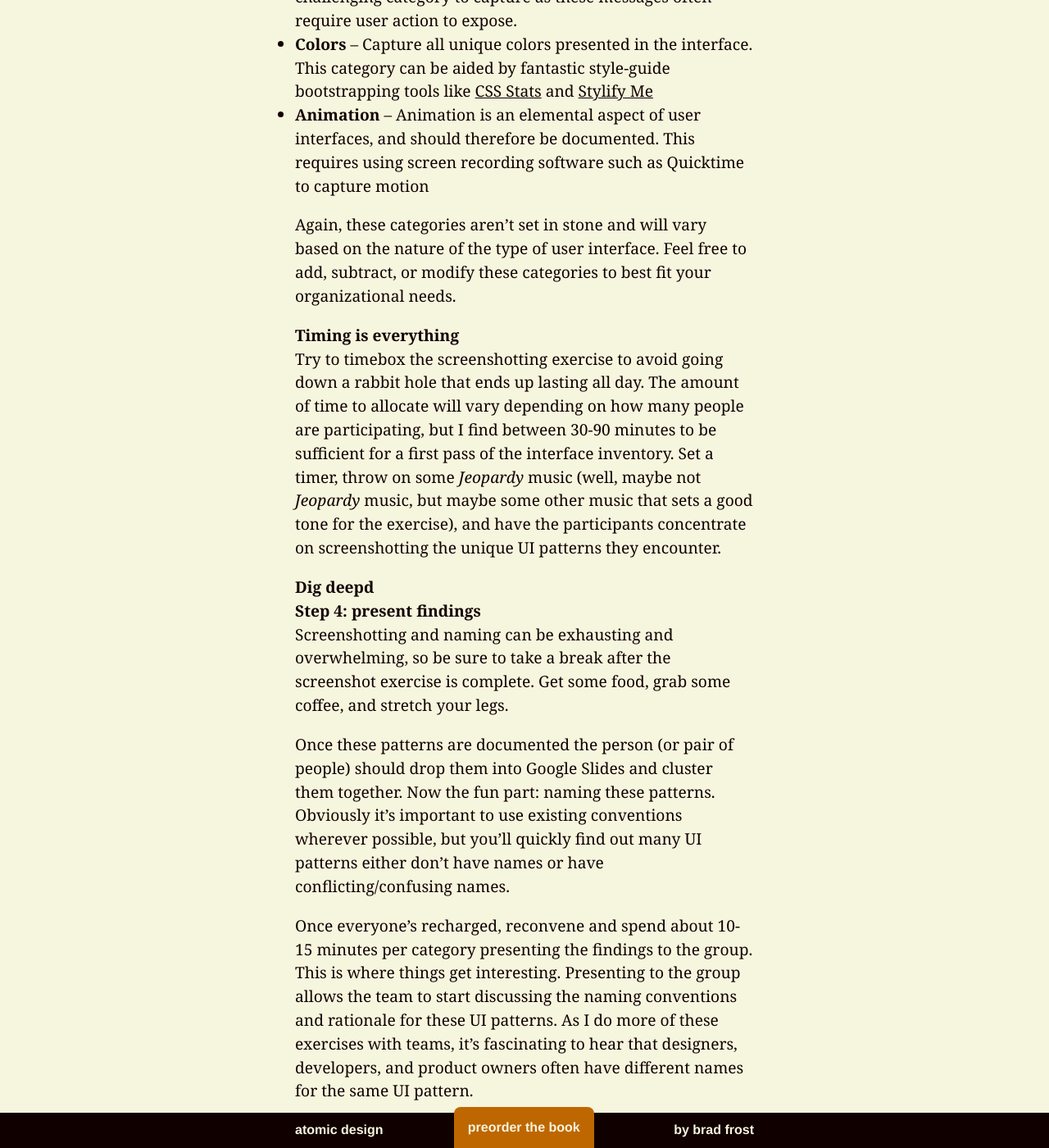
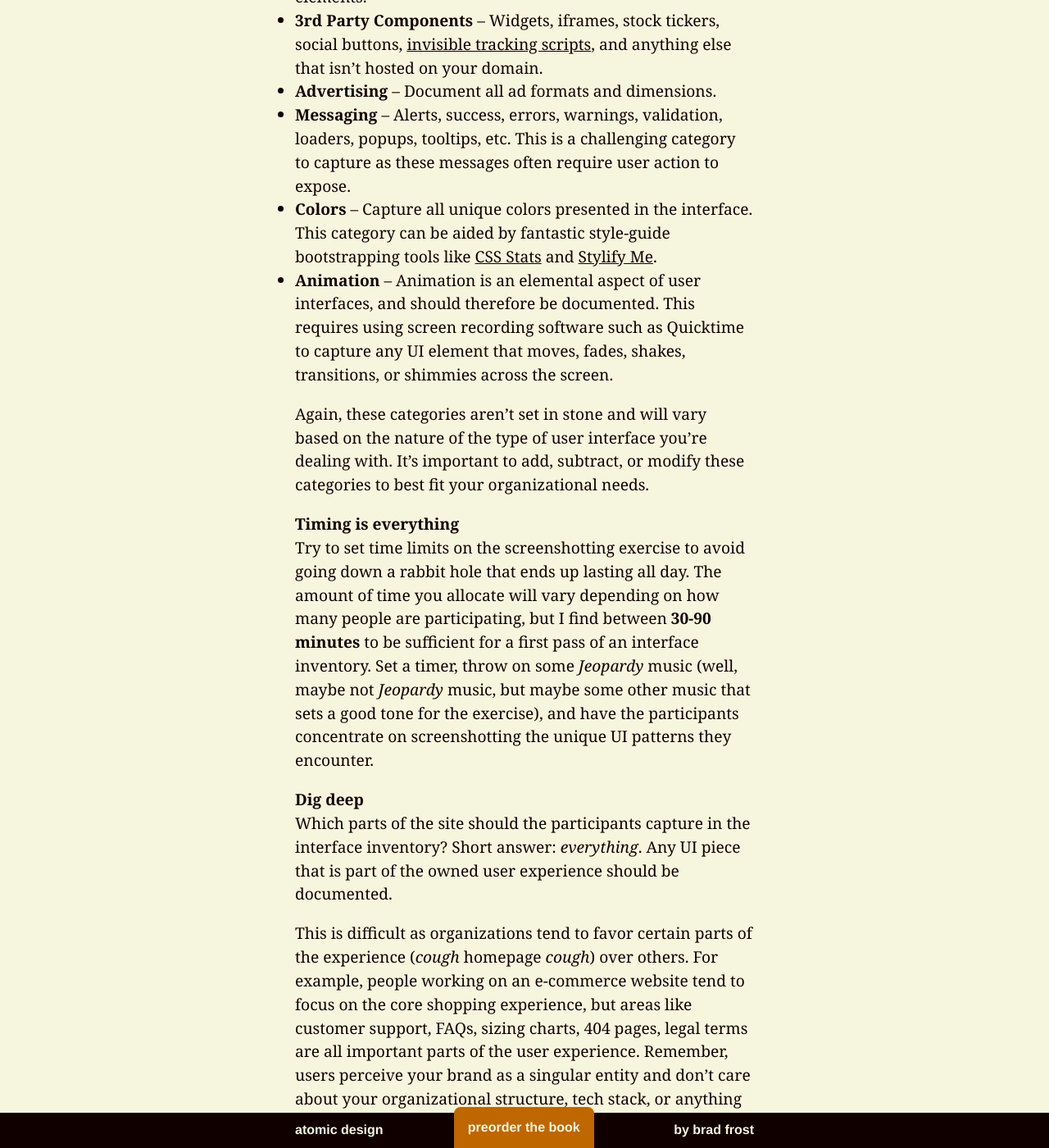
Before and after one commit to bradfrost/atomic-design, a Jekyll site: the page built from chapter-4.md, in a window 1280 px wide and 1400 px high, scrolled down 7414 px. Shown: the whole window at 82% size. Built offline with Jekyll 4.4.1, drawn with Linux system fonts in a browser that asks for light colours; some of the changed text lies outside the part shown.

Commit message:
Chapter 4 draft
Conducting an interface inventory

```diff
--- a/chapter-4.md
+++ b/chapter-4.md
@@ -40,17 +40,17 @@ If only getting buy-in were as easy as having a few well-timed conversations wit
 
 Enter the interface inventory.
 
-Many are familiar with the concept of a [content inventory](https://en.wikipedia.org/wiki/Content_inventory). Content audits are usually performed in the early stages of a website redesign process to take stock of all a site’s content. It’s a tedious process involving spreadsheets and caffeine, but all that hard work pays off. By the end of the exercise the organization's content is laid out on the table, giving teams valuable insights in how to tackle their project.
+Many are familiar with the concept of a [content inventory](https://en.wikipedia.org/wiki/Content_inventory). Content audits are usually performed in the early stages of a website redesign process to take stock of all a site’s content. It’s a tedious process involving spreadsheets and caffeine, but all that hard work pays off. By the end of the exercise the organization's content is laid out on the table, giving teams valuable insights for how to handle their content as they tackle their project.
 
-An interface inventory is similar to a content inventory, only instead of sifting through and categorizing content, you’re taking stock and categorizing the components making up your user interface. **An interface inventory is a comprehensive collection of the bits and pieces that make up your interface**.
+An interface inventory is similar to a content inventory, only instead of sifting through and categorizing content, you’re taking stock and categorizing the components making up your user interface. **An interface inventory is a comprehensive collection of the bits and pieces that make up your user interface**.
 
 ### Conducting an interface audit
-So how do you go about conducting an interface audit? How do you go about rounding up all the components that make up your UI? While an interface inventory is essentially a whole lot of screenshots, there are some key considerations to keep in mind to make the exercise a success.
+So how do you go about conducting an interface audit? How do you go about rounding up all the components that make up your UI? The simple answer to those questions is *screenshots*. Lots of them! Creating an interface inventory requires screenshotting all the unique UI components that make up your user experience. While that's a relatively straightforward endeavor, there are some important considerations to keep in mind to make the inventory as fruitful as possible. Let's go through the process on how to create a successful interface inventory.
 
 #### Step 1: round up the troops
 I’ve encountered many ambitious designers or developers who have taken it upon themselves to start documenting the organization's UI patterns. While I certainly applaud this individual ambition, **it’s absolutely essential to get all members of the team to experience the pain of an inconsistent UI and start thinking systematically**.
 
-In order for the interface inventory to be as fruitful as possible, **representatives from all disciplines responsible for the success of the site should be in a room together** for the exercise. Round up the troops: designers, front-end developers, back-end developers, copywriters, content strategists, project managers, business owners, QA, and any other stakeholder. The more the merrier! After all, one of the most crucial results of this exercise is to establish a shared vocabulary for everyone in the organization, and that requires input from everyone.
+In order for the interface inventory to be as effective as possible, **representatives from all disciplines responsible for the success of the site should be in a room together** for the exercise. Round up the troops: designers, front-end developers, back-end developers, copywriters, content strategists, project managers, business owners, QA, and any other stakeholders. The more the merrier! After all, one of the most crucial results of this exercise is to establish a shared vocabulary for everyone in the organization, and that requires input from everyone.
 
 #### Step 2: prepare for screenshotting
 The interface inventory exercise generates a ton of screenshots, so naturally you’ll need screenshotting software like the following:
@@ -64,40 +64,42 @@ The interface inventory exercise generates a ton of screenshots, so naturally yo
 Ultimately, it doesn’t really matter what tool you use, but everyone should agree on a single tool to make it easier to combine at the end of the exercise. I’ve found online slide-building software like Google Slides to be most effective as they provide a canvas for freeform positioning of images, they're chunked out into slides for better categorization, and they're web-based so can be shared with ease.
 
 #### Step 3: screenshot exercise
-Get your screenshotting fingers ready because it's time for the main event! **The interface inventory exercise involves screenshotting, naming, and categorizing all the unique UI patterns that make up your experience**. Bear in mind this exercise doesn't mean capturing *every instance* of a UI pattern, but rather capturing one instance of each unique UI pattern.
+Get your screenshotting fingers ready because it's time for the main event! **The interface inventory exercise involves screenshotting and categorizing all the unique UI patterns that make up your experience**. Bear in mind this exercise doesn't mean capturing *every instance* of a particular UI pattern, but rather capturing *one instance of each* unique UI pattern.
 
-Assign each participant a UI category. Depending on how many people are participating, you may need to break people up into pairs or have participants document multiple categories. Again, the more the merrier, as more people screenshotting will result in more thorough documentation.
+Assign each participant a UI category. You may need to break people up into pairs or have participants document multiple categories, depending on how many people are participating. Again, the more the merrier, as more people screenshotting will result in more thorough documentation.
 
 #### What patterns to capture
-So what categories of interface elements should be captured? Obviously the interface element categories are going to vary from experience to experience, but here’s a few categories to start with:
+So what categories of interface elements should be captured? Obviously the interface element categories are going to vary from interface to interface, but here’s a few categories to start with:
 
 - **Global elements** – components like headers, footers, and other global elements that are shared across the entire experience
 - **Navigation** – primary navigation, footer navigation, pagination, breadcrumbs, interactive component controls, and essentially anything that’s used to navigate around a user interface
-- **Image types** – Logos, hero images, avatars, thumbnails, backgrounds, etc and any other unique image pattern that shows up in the UI.
+- **Image types** – Logos, hero images, avatars, thumbnails, backgrounds, etc and any other type of image pattern that shows up in the UI.
 - **Icons** – Icons are a special type of image worthy of their own category. Capture magnifying glasses, social icons, arrows, hamburgers, spinners, favicons, and every other interface icon.
-- **Forms** – Inputs, text areas, select menus, checkboxes, switches, radio buttons, sliders, and other forms of user input
+- **Forms** – Inputs, text areas, select menus, checkboxes, switches, radio buttons, sliders, and other forms of user input.
 - **Buttons** – Buttons are the quintessential UI element. Capture all the unique button patterns throughout an experience: primary, secondary, big, small, disabled, active, loading, and even buttons that look more like text links.
 - **Headings** – h1, h2, h3, h4, h5, h6 and variations of typographic headings.
 - "**Blocks**" – Also known as touts, callouts, summaries, ads, or hero units, "blocks" are collections of typographic headings and/or images and/or summary text (see Nicole Sullivan’s write-up about the [Media Object](http://www.stubbornella.org/content/2010/06/25/the-media-object-saves-hundreds-of-lines-of-code/)).
 - **Lists** – Round up unordered, ordered, definition, bulleted, numbered, lined, striped, or any group of elements presented in a list-type format.
-- **Interactive Components** – Accordions, tabs, carousels, and other modules with moving parts.
+- **Interactive Components** – Components in the truest sense, accordions, tabs, carousels, and other modules with moving parts are crucial to capture.
 - **Media** – Video players, audio players and other rich media elements.
-- **3rd Party** – Widgets, iframes, stock tickers, social buttons,  [invisible tracking scripts](http://bradfrost.com/blog/post/surfacing-invisible-elements/), and anything else that isn’t hosted on your domain.
+- **3rd Party Components** – Widgets, iframes, stock tickers, social buttons,  [invisible tracking scripts](http://bradfrost.com/blog/post/surfacing-invisible-elements/), and anything else that isn’t hosted on your domain.
 - **Advertising** – Document all ad formats and dimensions.
-- **Messaging** – Alerts, success, errors, warnings, errors, validation, in-progress, popups, tooltips, etc. This is a challenging category to capture as these messages often require user action to expose.
-- **Colors** – Capture all unique colors presented in the interface. This category can be aided by fantastic style-guide bootstrapping tools like [CSS Stats](http://cssstats.com/) and [Stylify Me](http://stylifyme.com/)
-- **Animation** – Animation is an elemental aspect of user interfaces, and should therefore be documented. This requires using screen recording software such as Quicktime to capture motion
+- **Messaging** – Alerts, success, errors, warnings, validation, loaders, popups, tooltips, etc. This is a challenging category to capture as these messages often require user action to expose.
+- **Colors** – Capture all unique colors presented in the interface. This category can be aided by fantastic style-guide bootstrapping tools like [CSS Stats](http://cssstats.com/) and [Stylify Me](http://stylifyme.com/).
+- **Animation** – Animation is an elemental aspect of user interfaces, and should therefore be documented. This requires using screen recording software such as Quicktime to capture any UI element that moves, fades, shakes, transitions, or shimmies across the screen.
 
-Again, these categories aren’t set in stone and will vary based on the nature of the type of user interface. Feel free to add, subtract, or modify these categories to best fit your organizational needs.
+Again, these categories aren’t set in stone and will vary based on the nature of the type of user interface you're dealing with. It's important to add, subtract, or modify these categories to best fit your organizational needs.
 
 #### Timing is everything
-Try to timebox the screenshotting exercise to avoid going down a rabbit hole that ends up lasting all day. The amount of time to allocate will vary depending on how many people are participating, but I find between 30-90 minutes to be sufficient for a first pass of the interface inventory. Set a timer, throw on some *Jeopardy* music (well, maybe not *Jeopardy* music, but maybe some other music that sets a good tone for the exercise), and have the participants concentrate on screenshotting the unique UI patterns they encounter.
+Try to set time limits on the screenshotting exercise to avoid going down a rabbit hole that ends up lasting all day. The amount of time you allocate will vary depending on how many people are participating, but I find between **30-90 minutes** to be sufficient for a first pass of an interface inventory. Set a timer, throw on some *Jeopardy* music (well, maybe not *Jeopardy* music, but maybe some other music that sets a good tone for the exercise), and have the participants concentrate on screenshotting the unique UI patterns they encounter.
 
-#### Dig deepd
+#### Dig deep
+Which parts of the site should the participants capture in the interface inventory? Short answer: *everything*. Any UI piece that is part of the owned user experience should be documented.
 
+This is difficult as organizations tend to favor certain parts of the experience (*cough* homepage *cough*) over others. For example, people working on an e-commerce website tend to focus on the core shopping experience, but areas like customer support, FAQs, sizing charts, 404 pages, legal terms are all important parts of the user experience. Remember, users perceive your brand as a singular entity and don't care about your organizational structure, tech stack, or anything else that might cause disparities in the UI. So encourage interface audit participants to look under every stone during the exercise.
 
 #### Step 4: present findings
-Screenshotting and naming can be exhausting and overwhelming, so be sure to take a break after the screenshot exercise is complete. Get some food, grab some coffee, and stretch your legs.
+The screenshotting exercise can be exhausting and overwhelming, so be sure the team takes a break after the exercise is complete. Get some food, grab some coffee, and stretch your legs for a bit.
 
 Once these patterns are documented the person (or pair of people) should drop them into Google Slides and cluster them together. Now the fun part: naming these patterns. Obviously it’s important to use existing conventions wherever possible, but you’ll quickly find out many UI patterns either don’t have names or have conflicting/confusing names.
 
```
Also changed, not shown: 2 other files.
